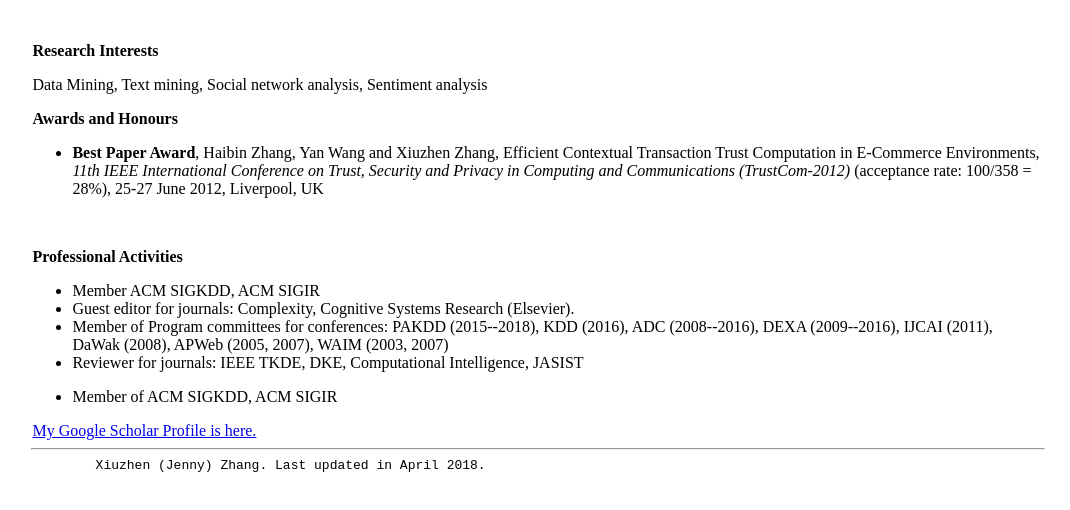
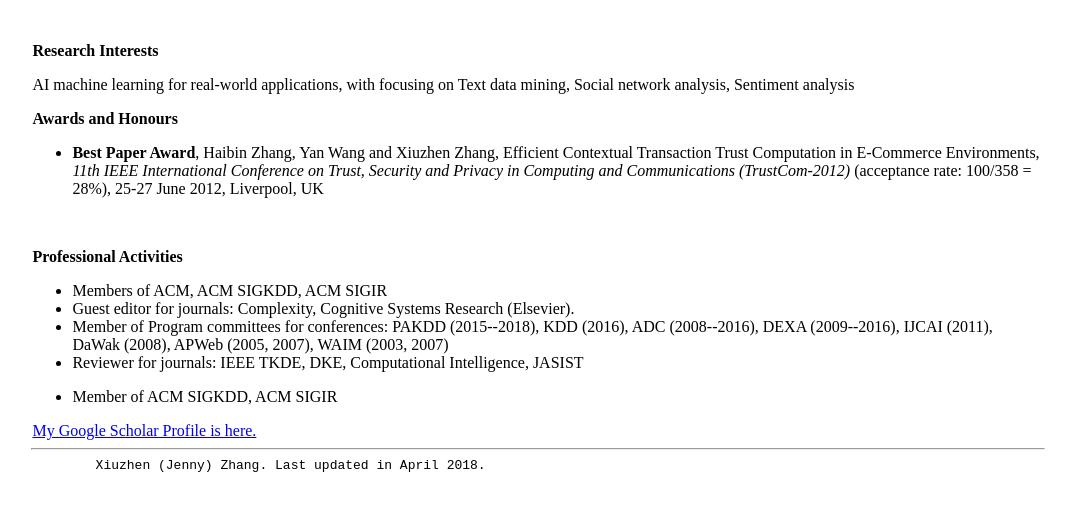
Before and after one commit to xiuzhenzhang/xiuzhenzhang.github.io, a plain HTML site: page index.html in a window 1280 px wide. Shown: the whole page, without its empty margins (102-1172 px from the left). Drawn offline with Linux system fonts and the light colour scheme; a script that the page names is missing.

Commit message:
Update index.html

```diff
--- a/index.html
+++ b/index.html
@@ -25,7 +25,7 @@
 
 <p class="p3"><br></p>
 <p class="p4"><b>Research Interests</b></p>
-<p class="p2">Data Mining, Text mining, Social network analysis, Sentiment analysis</p>
+<p class="p2">AI machine learning for real-world applications, with focusing on Text data mining, Social network analysis, Sentiment analysis</p>
 <p class="p4"><b>Awards and Honours</b></p>
 <ul class="ul1">
   <li class="li2"><b>Best Paper Award</b>, Haibin Zhang, Yan Wang and Xiuzhen Zhang, Efficient Contextual Transaction Trust Computation in E-Commerce Environments, <i>11th IEEE International Conference on Trust, Security and Privacy in Computing and Communications (TrustCom-2012) </i>(acceptance rate: 100/358 = 28%), 25-27 June 2012, Liverpool, UK</li>
@@ -33,7 +33,7 @@
 <p class="p7"><br></p>
 <p class="p4"><b>Professional Activities</b></p>
 <ul class="ul1">
-  <li class="li2"> Member ACM SIGKDD, ACM SIGIR</li>
+  <li class="li2"> Members of ACM,  ACM SIGKDD, ACM SIGIR</li>
   <li class="li2"> Guest editor for journals:
   	Complexity,
   	Cognitive Systems Research (Elsevier).
```
